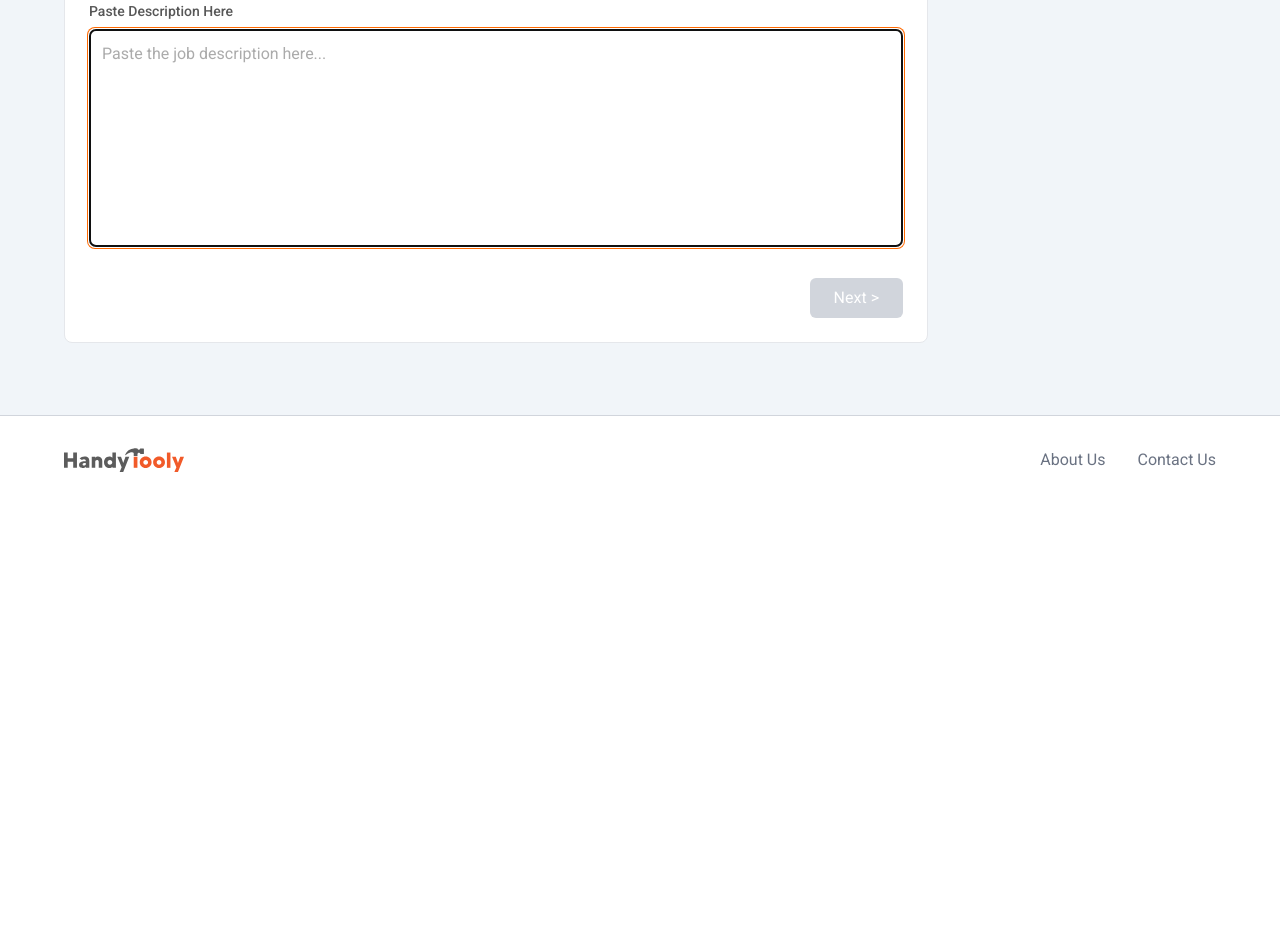
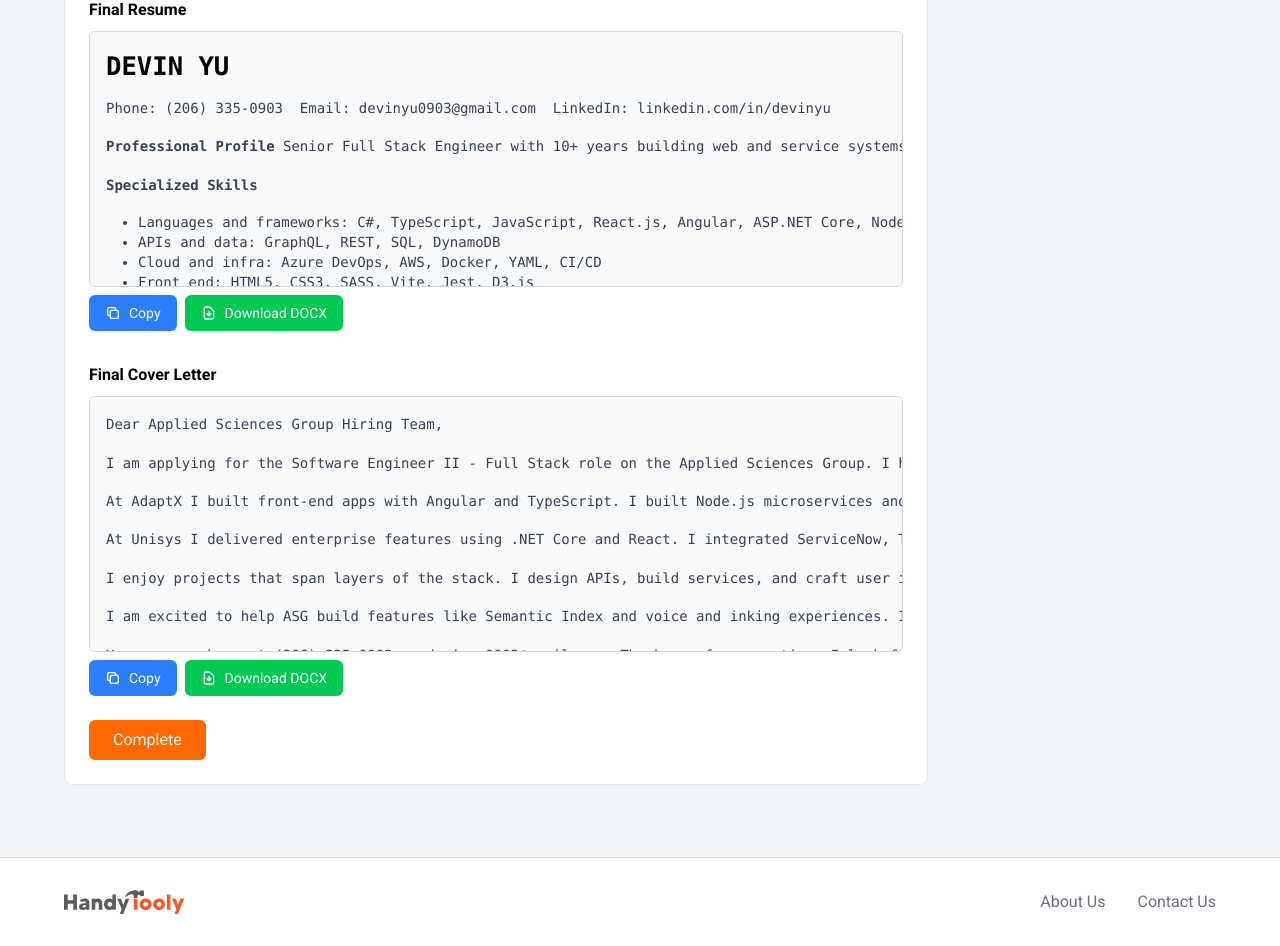
Before and after one commit to Version12345/HandyTooly, a Next.js app: page /tools/jobs-and-career/resume-cover-letter-convertor in a window 1280 px wide. Shown: the part 320-1266 px from the top of the page. Before the commit the page ends 824 px from the top, so only its background shows below. Built offline with nearby package versions, Linux system fonts and the light colour scheme; no server answers.

Commit message:
Changing Markdown Package

```diff
--- a/src/app/tools/jobs-and-career/resume-cover-letter-convertor/converter.tsx
+++ b/src/app/tools/jobs-and-career/resume-cover-letter-convertor/converter.tsx
@@ -4,13 +4,13 @@
 import ToolLayout from '../../toolLayout';
 
 export default function ResumeCoverLetterConvertor() {
-    const [currentStep, setCurrentStep] = useState(1);
+    const [currentStep, setCurrentStep] = useState(5);
     const [jobDescription, setJobDescription] = useState('');
     const [resume, setResume] = useState('');
     const [coverLetter, setCoverLetter] = useState('');
     const [isLoading, setIsLoading] = useState(false);
-    const [finalResume, setFinalResume] = useState('');
-    const [finalCoverLetter, setFinalCoverLetter] = useState('');
+    const [finalResume, setFinalResume] = useState(resumet);
+    const [finalCoverLetter, setFinalCoverLetter] = useState(coverLettert);
 
     const handleNext = async () => {
         if (currentStep === 1) {
@@ -102,3 +102,73 @@
         </ToolLayout>
     );
 };
+
+const resumet = `
+# **DEVIN YU**
+
+Phone: (206) 335-0903  Email: devinyu0903@gmail.com  LinkedIn: linkedin.com/in/devinyu
+
+**Professional Profile** Senior Full Stack Engineer with 10+ years building web and service systems. Strong in TypeScript, React, Angular, C#, .NET Core, GraphQL, and Python. I modernize legacy apps and deliver scalable microservices.
+
+**Specialized Skills**
+- Languages and frameworks: C#, TypeScript, JavaScript, React.js, Angular, ASP.NET Core, Node.js, Python
+- APIs and data: GraphQL, REST, SQL, DynamoDB
+- Cloud and infra: Azure DevOps, AWS, Docker, YAML, CI/CD
+- Front end: HTML5, CSS3, SASS, Vite, Jest, D3.js
+- Tools: Git, DataDog, Express.js
+
+**Experience**
+- Senior Software Engineer, AdaptX — *12/2023 - 08/2025, Seattle, WA*
+  - Developed and maintained Angular apps with TypeScript and SASS.
+  - Built an MCP prototype to connect distributed microservices and AI agents using ChatGPT and Haystack.
+  - Integrated AWS services and used DataDog to monitor application performance.
+  - Implemented D3.js visualizations to surface clinical capacity and quality metrics.
+  - Built Node.js microservices with DynamoDB and Express.js for robust system integration.
+
+- Senior Software Engineer / Software Engineer, Unisys / Unify Square — *11/2018 - 12/2023, Bellevue, WA*
+  - Implemented PowerSuite features using .NET Core, React.js, and SASS for enterprise customers.
+  - Integrated ServiceNow, Teams, and ZOOM to surface call quality and usage data.
+  - Migrated legacy AngularJS apps to React.js to improve maintainability and security.
+  - Managed full development lifecycle and mentored junior engineers.
+  - Delivered solutions for clients including Microsoft, Deloitte, and Lockheed Martin.
+
+- Web Developer, Amazon — *08/2017 - 10/2018, Seattle, WA*
+  - Supported internal tools for video metadata and encoding workflows using Ruby on Rails and AngularJS.
+  - Built React.js and Java services to track metadata and regional licensing status.
+  - Provided on-call support to reduce downtime and speed incident resolution.
+
+- Web Developer, Bill4Time — *06/2016 - 08/2017, Bellevue, WA*
+  - Developed a CMS using .NET, Node.js, Backbone.js, and modern HTML5/CSS.
+  - Managed source control with Git and integrated SQL backends.
+
+- .NET Web Developer, City of Seattle — *01/2016 - 05/2016, Seattle, WA*
+  - Added features to the www.Seattle.gov CMS using C# MVC, JavaScript, and HTML5.
+
+- .NET Web Developer, Lowe's Companies — *06/2014 - 12/2015, Kirkland, WA*
+  - Built internal order and vendor management tools using .NET and AngularJS.
+  - Implemented accounting, inventory, and fulfillment features for company-wide use.
+
+**Education**
+- Certificate in Web Development, Bellevue College — *Fall 2011 - Spring 2013, Bellevue, WA*
+- BA in Interdisciplinary Visual Art, University of Washington — *Fall 2004 - Spring 2006, Seattle, WA*
+`;
+
+const coverLettert = `
+Dear Applied Sciences Group Hiring Team,
+
+I am applying for the Software Engineer II - Full Stack role on the Applied Sciences Group. I have 10+ years of full stack experience. I write production-grade code and ship features that users rely on.
+
+At AdaptX I built front-end apps with Angular and TypeScript. I built Node.js microservices and integrated AWS services. I led a prototype that connected microservices and AI agents to analyze data and flag anomalies. That work required fast iteration and clear APIs.
+
+At Unisys I delivered enterprise features using .NET Core and React. I integrated ServiceNow, Teams, and ZOOM to surface actionable data. I modernized legacy AngularJS apps to React. I worked across teams to meet customer goals.
+
+I enjoy projects that span layers of the stack. I design APIs, build services, and craft user interfaces. I focus on performance, reliability, and clear user flows. I learn new tools quickly and adapt to changing priorities.
+
+I am excited to help ASG build features like Semantic Index and voice and inking experiences. I want to work on software that reaches millions of users. I will bring ownership, steady execution, and strong engineering skills.
+
+You can reach me at (206) 335-0903 or devinyu0903@gmail.com. Thank you for your time. I look forward to speaking with you.
+
+Sincerely,
+
+Devin Yu
+`
--- a/src/components/uploadSteps/Step5.tsx
+++ b/src/components/uploadSteps/Step5.tsx
@@ -1,5 +1,5 @@
 import React, { useState } from 'react';
-import ReactMarkdown from 'react-markdown';
+import Markdown from 'markdown-to-jsx'
 
 import { copyToClipboard } from '../../utils/copyToClipboard';
 import { downloadAsDocx } from '../../utils/markdownToDocx';
@@ -71,7 +71,7 @@
                     <h3 className="text-lg font-semibold mb-4">Final Resume</h3>
                     <div className="border border-gray-300 rounded-md p-4 h-64 bg-gray-50 overflow-y-auto">
                         <pre className="text-sm text-gray-700">
-                            <ReactMarkdown>{finalResume}</ReactMarkdown>
+                            <Markdown>{finalResume}</Markdown>
                         </pre>
                     </div>
                     <div className="flex gap-2 mt-2">
@@ -111,7 +111,7 @@
                     <h3 className="text-lg font-semibold mb-4">Final Cover Letter</h3>
                     <div className="border border-gray-300 rounded-md p-4 h-64 bg-gray-50 overflow-y-auto">
                         <pre className="text-sm text-gray-700">
-                            <ReactMarkdown>{finalCoverLetter}</ReactMarkdown>
+                            <Markdown>{finalCoverLetter}</Markdown>
                         </pre>
                     </div>
                     <div className="flex gap-2 mt-2">
```
